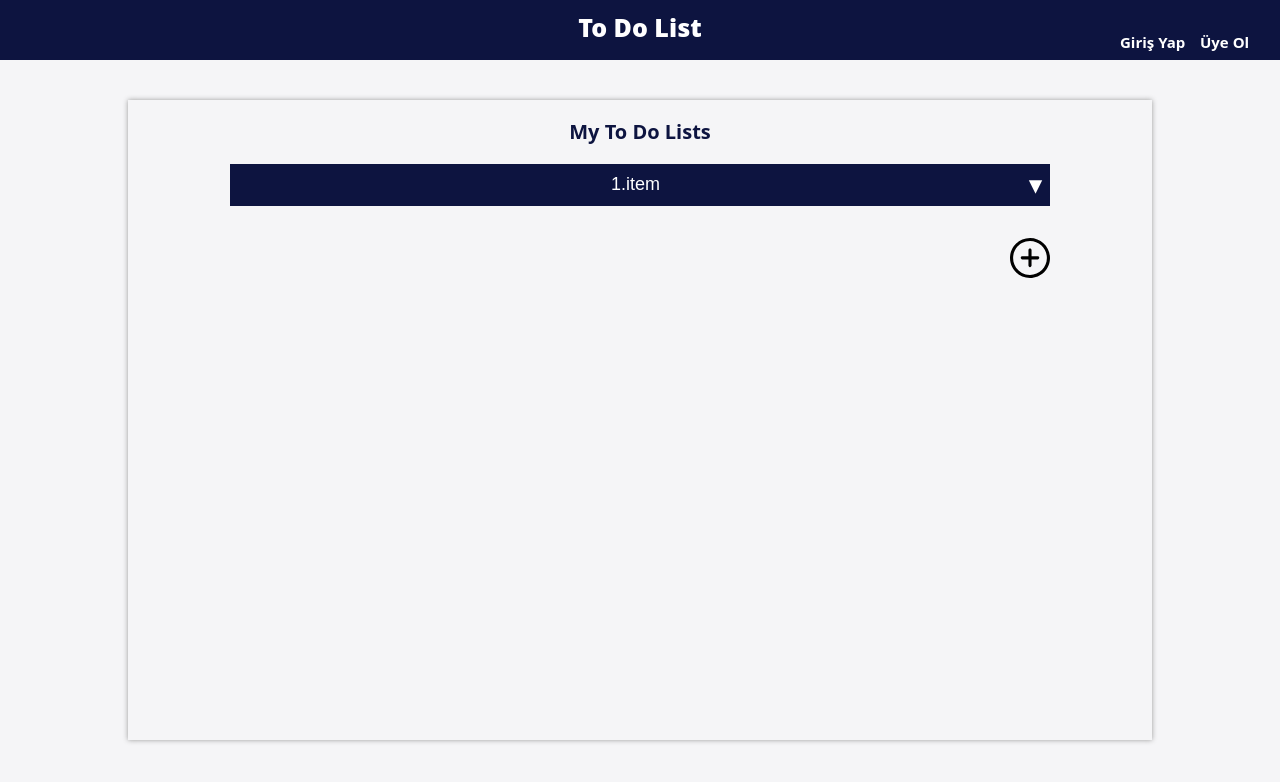
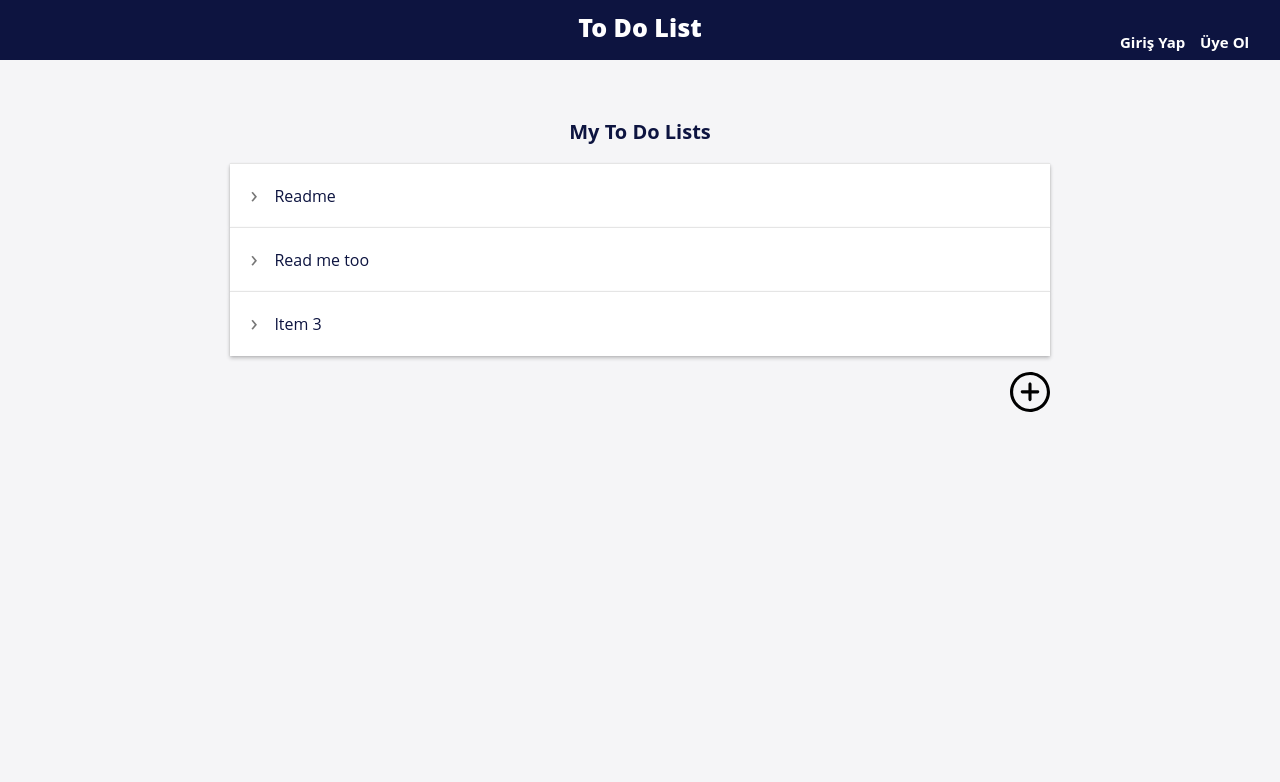
Before and after one commit to NurUcar/to-do-list, a Django app: page / in a window 1280 px wide. Shown: the top 782 px of the page. Run offline with Django 3.2, Linux system fonts and the light colour scheme; some libraries are stand-ins or nearby versions.

Commit message:
some front-end fix

```diff
--- a/core/static/css/style.css
+++ b/core/static/css/style.css
@@ -141,7 +141,6 @@ body {
 .main_body {
     width: 80%;
     height: 80vh;
-    box-shadow: 0 0 5px #999;
     margin-left: 10%;
     margin-top: 5vh;
 }
@@ -156,55 +155,106 @@ body {
     justify-content: center;
 }
 
-.main_body .to_do_accordion {
+
+.accordion {
+    margin: auto;
     width: 80%;
-    height: auto;
-    margin-left: 10%;
-    display: flex;
-    flex-direction: column;
-    margin-bottom: 2vh;
+}
+
+.accordion input {
+    display: none;
+}
+
+.box {
+    position: relative;
+    background: white;
+    height: 64px;
+    transition: all .15s ease-in-out;
+}
+
+.box::before {
+    content: '';
+    position: absolute;
+    display: block;
+    top: 0;
+    bottom: 0;
+    left: 0;
+    right: 0;
+    pointer-events: none;
+    box-shadow: 0 -1px 0 #e5e5e5, 0 0 2px rgba(0, 0, 0, .12), 0 2px 4px rgba(0, 0, 0, .24);
 }
 
 
 
+.box-title {
+    width: calc(100% - 40px);
+    height: 64px;
+    line-height: 64px;
+    padding: 0 20px;
+    display: inline-block;
+    cursor: pointer;
+    -webkit-touch-callout: none;
+    -webkit-user-select: none;
+    -khtml-user-select: none;
+    -moz-user-select: none;
+    -ms-user-select: none;
+    user-select: none;
+}
+
+.box-content {
+    width: calc(100% - 40px);
+    padding: 30px 20px;
+    font-size: 11pt;
+    color: rgba(0, 0, 0, .54);
+    display: none;
+}
+
+.box-close {
+    position: absolute;
+    height: 64px;
+    width: 100%;
+    top: 0;
+    left: 0;
+    cursor: pointer;
+    display: none;
+}
+
+input:checked+.box {
+    height: auto;
+    margin: 16px 0;
+    box-shadow: 0 0 6px rgba(0, 0, 0, .16), 0 6px 12px rgba(0, 0, 0, .32);
+}
+
+input:checked+.box .box-title {
+    border-bottom: 1px solid rgba(0, 0, 0, .18);
+}
+
+input:checked+.box .box-content,
+input:checked+.box .box-close {
+    display: inline-block;
+}
+
+.arrows section .box-title {
+    padding-left: 44px;
+    width: calc(100% - 64px);
+}
+
+.arrows section .box-title:before {
+    position: absolute;
+    display: block;
+    content: '\203a';
+    font-size: 18pt;
+    left: 20px;
+    top: -2px;
+    transition: transform .15s ease-in-out;
+    color: rgba(0, 0, 0, .54);
+}
+
+input:checked+section.box .box-title:before {
+    transform: rotate(90deg);
+}
 
 
-.to_do_accordion .content_accordion {
-    overflow: hidden;
-    max-height: 0;
-    width: 100%;
-    transition: max-height 0.2s;
-    padding: 0px 15px;
-    background-color: #d9d9dd;
-
-}
-
-.to_do_accordion .to_do_item {
-    display: block;
-    width: 100%;
-    padding: 10px;
-    color: #fff;
-    font-size: 18px;
-    background: #0D1440;
-    border: none;
-    outline: none;
-    cursor: pointer;
-    transition: background 0.2s;
-}
-
-.to_do_item::after {
-    content: '\25be';
-    float: right;
-    transform: scale(1.5);
-}
-
-.to_do_item--active {
-    background: #00529B;
-}
-
-.to_do_item--active::after {
-    content: '\25b4';
-}
 
 .main_body .add_to_do {
     width: 5vh;
--- a/core/static/javascript/function.js
+++ /dev/null
@@ -1,13 +0,0 @@
-//open-close collapse
-document.querySelectorAll('.to_do_item').forEach(button => {
-    button.addEventListener('click', () => {
-        const collapseContent = button.nextElementSibling;
-        button.classList.toggle('to_do_item--active');
-        if (button.classList.contains('to_do_item--active')) {
-            collapseContent.style.maxHeight = collapseContent.scroollHeight + 'px';
-        } else {
-
-            collapseContent.style.maxHeight = 0;
-        }
-    });
-});
--- a/todolist/templates/todolist/todolist.html
+++ b/todolist/templates/todolist/todolist.html
@@ -1,24 +1,34 @@
 {% extends "./base.html" %}
 {% load static %}
-{% block title %}To Do List | Üye Ol{% endblock %}
+{% block title %}To Do List {% endblock %}
 
 {% block content %}
 <div class="main_body">
     <span>My To Do Lists</span>
 
-    <div class="to_do_accordion">
-        <button type="button" class="to_do_item">1.item</button>
+    <nav class="accordion arrows">
+        <input type="radio" name="accordion" id="cb1" />
+        <section class="box">
+            <label class="box-title" for="cb1">Readme</label>
+            <label class="box-close" for="acc-close"></label>
+            <div class="box-content">Click on an item to open. Click on its header or the list header to close.</div>
+        </section>
+        <input type="radio" name="accordion" id="cb2" />
+        <section class="box">
+            <label class="box-title" for="cb2">Read me too</label>
+            <label class="box-close" for="acc-close"></label>
+            <div class="box-content">Add the class 'arrows' to nav.accordion to add dropdown arrows.</div>
+        </section>
+        <input type="radio" name="accordion" id="cb3" />
+        <section class="box">
+            <label class="box-title" for="cb3">Item 3</label>
+            <label class="box-close" for="acc-close"></label>
+            <div class="box-content">Vestibulum ante ipsum primis in faucibus orci luctus et ultrices posuere cubilia
+                Curae; Quisque finibus tristique nisi, maximus ullamcorper ante finibus eget.</div>
+        </section>
 
-        <div class="content_accordion">Lorem Ipsum is simply dummy text of the printing and typesetting industry. Lorem Ipsum
-            has
-            been the industry's standard dummy text ever since the 1500s, when an unknown printer took a galley of
-            type
-            and scrambled it to make a type specimen book. It has survived not only five centuries, but also the
-            leap
-            into electronic typesetting, remaining essentially unchanged. It was popularised in the 1960s with the
-            release of Letraset sheets containing Lorem Ipsum passages, and more recently with desktop publishing
-            software like Aldus PageMaker including versions of Lorem Ipsum.</div>
-    </div>
+        <input type="radio" name="accordion" id="acc-close" />
+    </nav>
     <div class="add_to_do"><a href="#"><img src="{%static "img/add.svg" %}"></a></div>
 </div>
 {% endblock  %}
```
